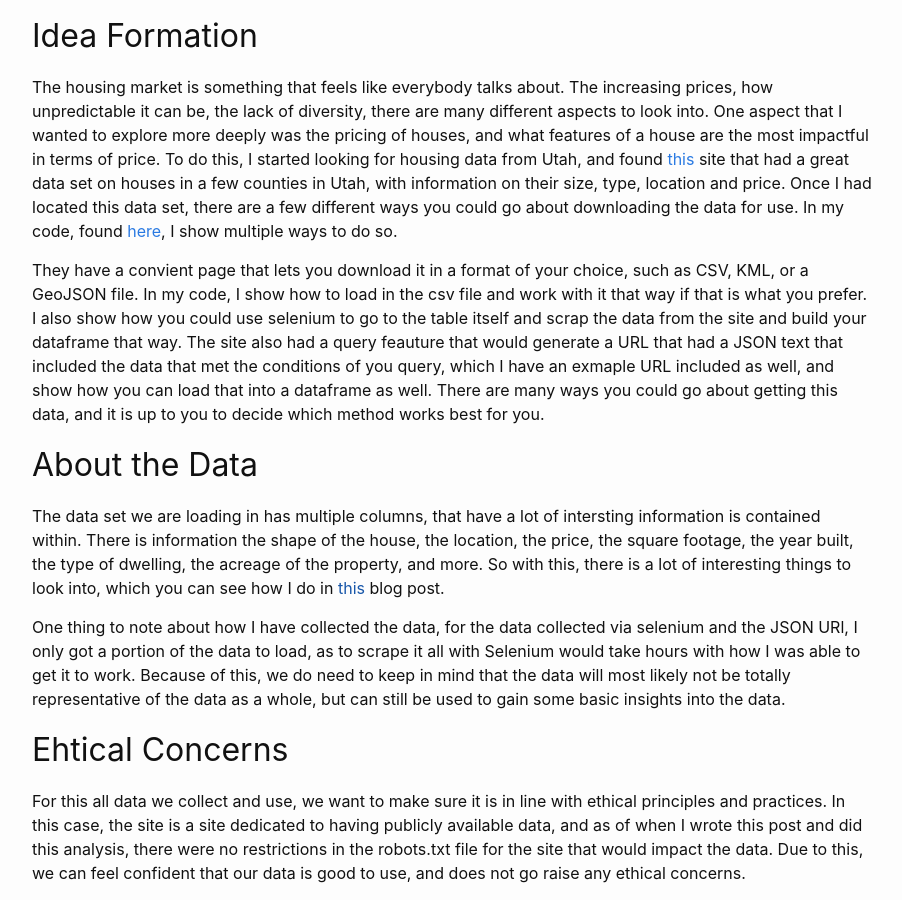
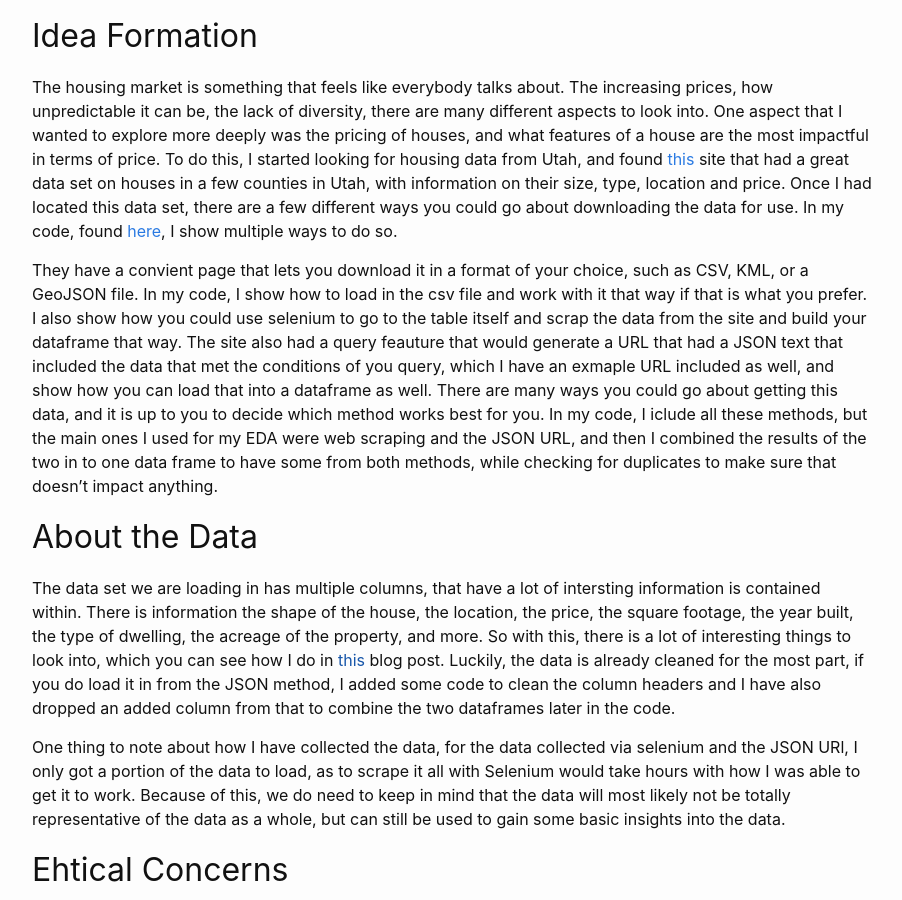
Before and after one commit to trevor-bingham99/trevor-bingham99.github.io, a Jekyll site: the page built from _posts/2023-12-13-Data-Collection.md, in a window 1280 px wide and 900 px high, scrolled down 393 px. Shown: the whole window, without its empty margins (188-1090 px from the left). Built offline with Jekyll 4.4.1, drawn with Linux system fonts in a browser that asks for light colours; comment, search, counter and statistics services are not loaded.

Commit message:
cleaning

```diff
--- a/_posts/2023-12-13-Data-Collection.md
+++ b/_posts/2023-12-13-Data-Collection.md
@@ -10,11 +10,11 @@ image: "../assets/images/housing.png"
 
 The housing market is something that feels like everybody talks about. The increasing prices, how unpredictable it can be, the lack of diversity, there are many different aspects to look into. One aspect that I wanted to explore more deeply was the pricing of houses, and what features of a house are the most impactful in terms of price. To do this, I started looking for housing data from Utah, and found [this](https://opendata.gis.utah.gov/datasets/utah::utah-housing-unit-inventory/about) site that had a great data set on houses in a few counties in Utah, with information on their size, type, location and price. Once I had located this data set, there are a few different ways you could go about downloading the data for use. In my code, found [here](https://github.com/trevor-bingham99/Semester-Project/blob/main/project.py), I show multiple ways to do so.
 
-They have a convient page that lets you download it in a format of your choice, such as CSV, KML, or a GeoJSON file. In my code, I show how to load in the csv file and work with it that way if that is what you prefer. I also show how you could use selenium to go to the table itself and scrap the data from the site and build your dataframe that way. The site also had a query feauture that would generate a URL that had a JSON text that included the data that met the conditions of you query, which I have an exmaple URL included as well, and show how you can load that into a dataframe as well. There are many ways you could go about getting this data, and it is up to you to decide which method works best for you.
+They have a convient page that lets you download it in a format of your choice, such as CSV, KML, or a GeoJSON file. In my code, I show how to load in the csv file and work with it that way if that is what you prefer. I also show how you could use selenium to go to the table itself and scrap the data from the site and build your dataframe that way. The site also had a query feauture that would generate a URL that had a JSON text that included the data that met the conditions of you query, which I have an exmaple URL included as well, and show how you can load that into a dataframe as well. There are many ways you could go about getting this data, and it is up to you to decide which method works best for you. In my code, I iclude all these methods, but the main ones I used for my EDA were web scraping and the JSON URL, and then I combined the results of the two in to one data frame to have some from both methods, while checking for duplicates to make sure that doesn't impact anything.
 
 ## About the Data
 
-The data set we are loading in has multiple columns, that have a lot of intersting information is contained within. There is information the shape of the house, the location, the price, the square footage, the year built, the type of dwelling, the acreage of the property, and more. So with this, there is a lot of interesting things to look into, which you can see how I do in [this]() blog post.
+The data set we are loading in has multiple columns, that have a lot of intersting information is contained within. There is information the shape of the house, the location, the price, the square footage, the year built, the type of dwelling, the acreage of the property, and more. So with this, there is a lot of interesting things to look into, which you can see how I do in [this]() blog post. Luckily, the data is already cleaned for the most part, if you do load it in from the JSON method, I added some code to clean the column headers and I have also dropped an added column from that to combine the two dataframes later in the code.
 
 One thing to note about how I have collected the data, for the data collected via selenium and the JSON URl, I only got a portion of the data to load, as to scrape it all with Selenium would take hours with how I was able to get it to work. Because of this, we do need to keep in mind that the data will most likely not be totally representative of the data as a whole, but can still be used to gain some basic insights into the data.
 
```
